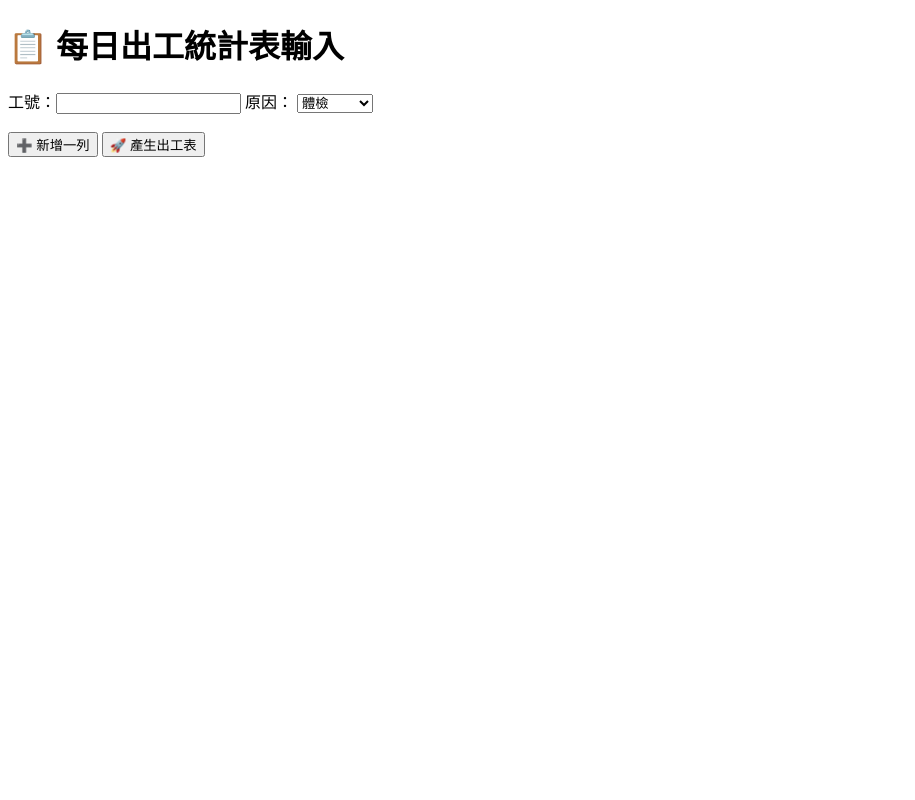
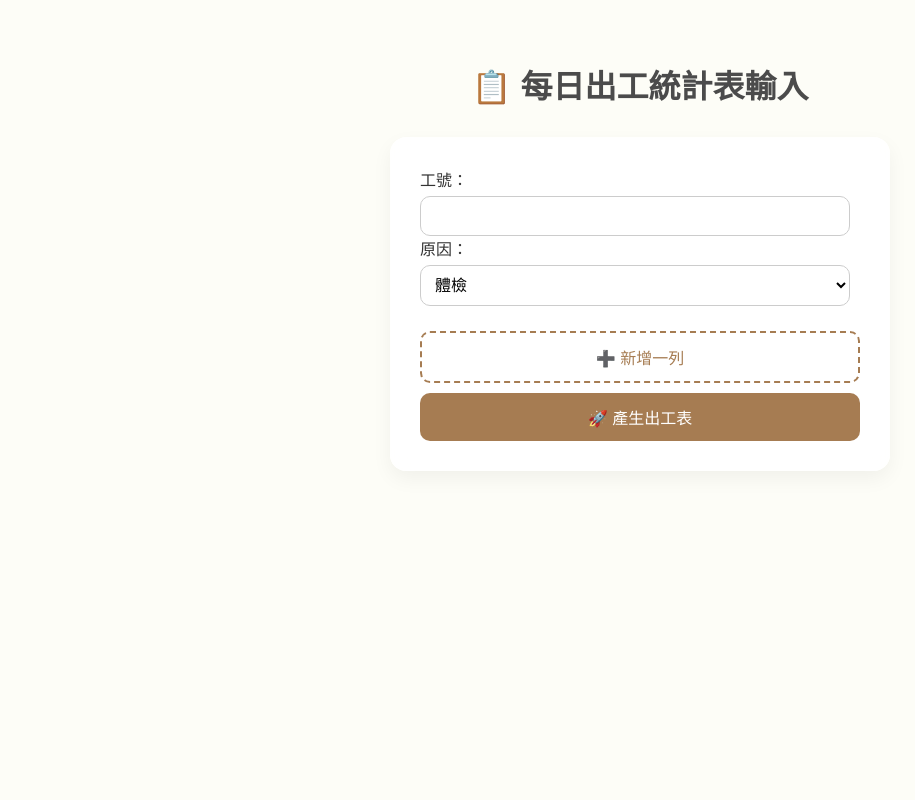
Before and after one commit to sswu1009/work-attendance-system, a Flask app: page / in a window 1280 px wide. Shown: the whole page, without its empty margins (0-915 px from the left). Run offline with Flask 3, Linux system fonts and the light colour scheme.

Commit message:
奶油白

```diff
--- a/templates/index.html
+++ b/templates/index.html
@@ -1,4 +1,4 @@
-<!DOCTYPE html>
+<!-- <!DOCTYPE html>
 <html lang="zh-Hant">
 <head>
     <meta charset="UTF-8">
@@ -37,3 +37,138 @@
     </script>
 </body>
 </html>
+
+ -->
+<!DOCTYPE html>
+<html lang="zh-Hant">
+<head>
+    <meta charset="UTF-8">
+    <title>每日出工統計表</title>
+    <style>
+        * {
+            box-sizing: border-box;
+            font-family: 'Helvetica Neue', 'Noto Sans TC', sans-serif;
+        }
+
+        body {
+            margin: 0;
+            padding: 0;
+            background: #fdfdf7; /* 象牙白底 */
+            color: #333;
+            display: flex;
+            flex-direction: column;
+            align-items: center;
+            min-height: 100vh;
+            padding-top: 40px;
+        }
+
+        h1 {
+            margin-bottom: 30px;
+            color: #4b4b4b;
+            font-weight: 600;
+        }
+
+        form {
+            background: rgba(255, 255, 255, 0.9);
+            backdrop-filter: blur(10px);
+            padding: 30px;
+            border-radius: 16px;
+            box-shadow: 0 8px 20px rgba(0, 0, 0, 0.05);
+            width: 90%;
+            max-width: 500px;
+        }
+
+        #inputs > div {
+            margin-bottom: 15px;
+        }
+
+        input, select {
+            width: calc(100% - 10px);
+            padding: 10px;
+            margin-top: 5px;
+            border-radius: 10px;
+            border: 1px solid #ccc;
+            font-size: 16px;
+            background-color: #fff;
+            transition: border-color 0.3s ease, box-shadow 0.3s ease;
+        }
+
+        input:focus, select:focus {
+            border-color: #a67c52;
+            outline: none;
+            box-shadow: 0 0 5px rgba(166, 124, 82, 0.4);
+        }
+
+        button {
+            width: 100%;
+            padding: 12px;
+            font-size: 16px;
+            border-radius: 10px;
+            border: none;
+            cursor: pointer;
+            margin-top: 10px;
+            transition: background-color 0.3s ease, transform 0.1s ease;
+        }
+
+        button[type="button"] {
+            background: #fff;
+            color: #a67c52;
+            border: 2px dashed #a67c52;
+        }
+
+        button[type="button"]:hover {
+            background: #f7f2ec;
+        }
+
+        button[type="submit"] {
+            background-color: #a67c52;
+            color: white;
+        }
+
+        button[type="submit"]:hover {
+            background-color: #8e6841;
+        }
+
+        @media (max-width: 600px) {
+            form {
+                padding: 20px;
+            }
+        }
+    </style>
+</head>
+<body>
+    <h1>📋 每日出工統計表輸入</h1>
+    <form method="POST">
+        <div id="inputs">
+            <div>
+                工號：
+                <input name="emp_id" required>
+                原因：
+                <select name="reason">
+                    {% for r in reasons %}
+                    <option>{{ r }}</option>
+                    {% endfor %}
+                </select>
+            </div>
+        </div>
+        <button type="button" onclick="addRow()">➕ 新增一列</button>
+        <button type="submit">🚀 產生出工表</button>
+    </form>
+
+    <script>
+        function addRow() {
+            const div = document.createElement('div');
+            div.innerHTML = `
+                工號：
+                <input name="emp_id" required>
+                原因：
+                <select name="reason">
+                    {% for r in reasons %}
+                    <option>{{ r }}</option>
+                    {% endfor %}
+                </select>`;
+            document.getElementById('inputs').appendChild(div);
+        }
+    </script>
+</body>
+</html>
```
